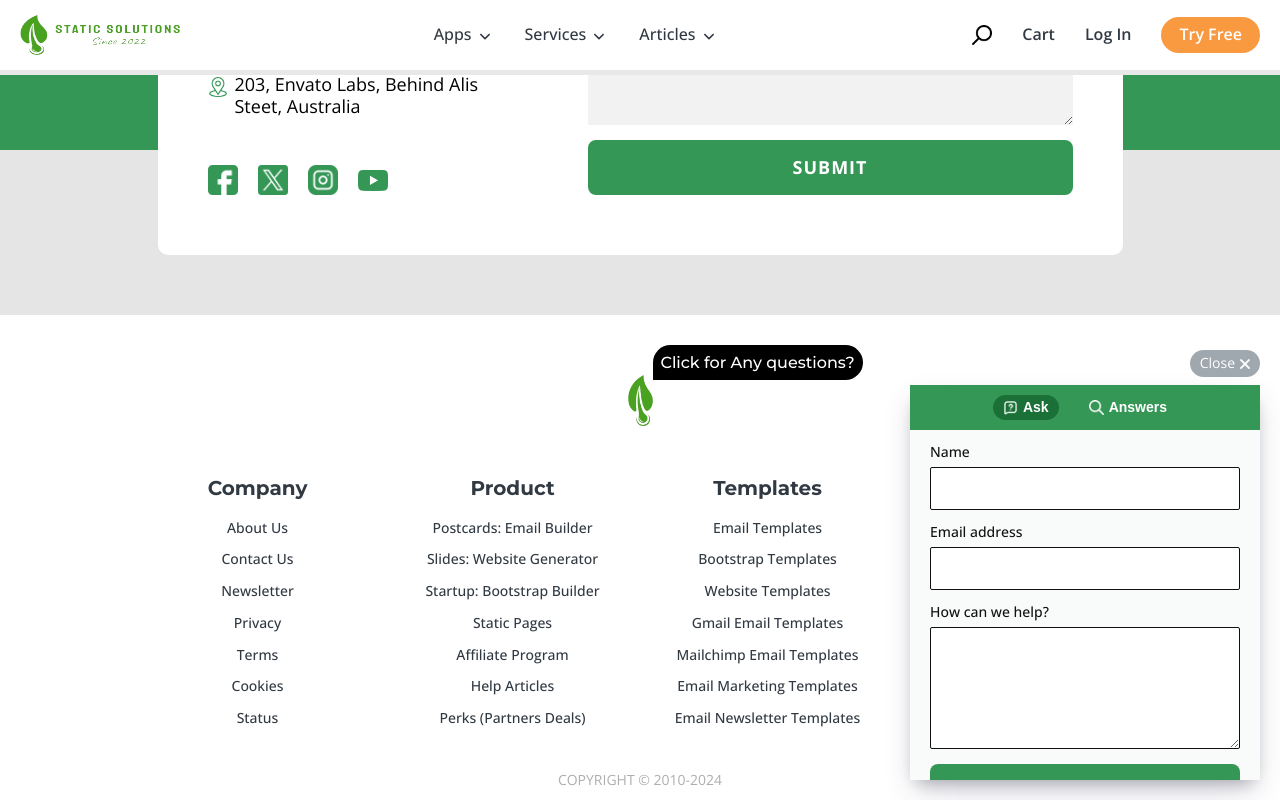
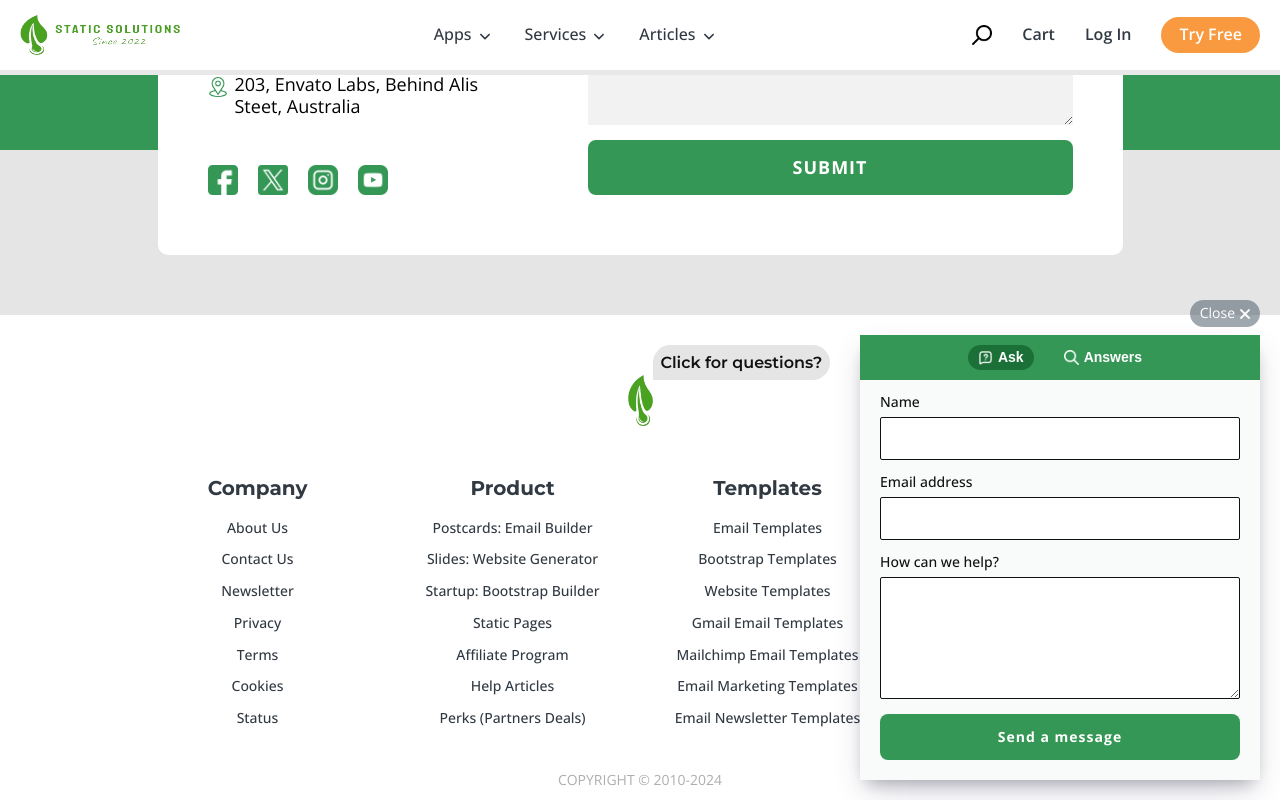
Before and after one commit to nilkanthdhanani/Static-Solution, a React (Create React App) app: page / in a window 1280 px wide. Both pictures are taken after a click on the picture 640 px from the left and 5592 px from the top of the page. Shown: the part 5192-5992 px from the top of the page. Built offline with nearby package versions, Linux system fonts and the light colour scheme.

Commit message:
final tuchup

```diff
--- a/src/commen/footer/askbox/askbox.scss
+++ b/src/commen/footer/askbox/askbox.scss
@@ -4,7 +4,7 @@
     position: fixed;
     bottom: 20px;
     right: 20px;
-    width: 350px;
+    width: 400px;
     z-index: 1000;
     box-sizing: border-box;
 
@@ -23,7 +23,7 @@
 
         .answers-box,
         .ask-box {
-            height: 350px;
+            height: 400px;
             overflow-y: auto;
             display: none;
             background-color: var(--bgcolor9);
--- a/src/commen/footer/footer.scss
+++ b/src/commen/footer/footer.scss
@@ -25,10 +25,17 @@ footer {
                     display: inline-block;
                     padding: 8px;
                     @include font16;
-                    font-weight: 500;
+                    font-weight: 600;
+                    color: var(--font-color2);
+                    background-color: var(--bgcolor2);
+                    border-radius: 20px 20px 20px 0;
+                }
+            }
+
+            &:hover {
+                h3 {
                     color: var(--color-white);
                     background-color: var(--color-black);
-                    border-radius: 20px 20px 20px 0;
                 }
             }
         }
--- a/src/commen/footer/index.js
+++ b/src/commen/footer/index.js
@@ -18,7 +18,7 @@ export default function Footer() {
             <div className="footer-first-main">
               <img src={favicon} alt="faviconB" onClick={toggleAskBox} />
               <div className="footer-first-ask">
-                <h3>Click for Any questions?</h3>
+                <h3>Click for questions?</h3>
               </div>
             </div>
           </div>
--- a/src/modules/home/home.scss
+++ b/src/modules/home/home.scss
@@ -307,13 +307,29 @@
             padding: 30px;
             background-color: var(--color-white);
             color: var(--font-color);
+            cursor: pointer;
+            transition: .3s ease-in-out;
 
-            &:nth-child(1) {
+            &:hover {
                 background-color: var(--font-color);
+                border-radius: 10px;
                 color: var(--color-white);
+                transform: scale(1.08);
+                transition: .3s ease-in-out;
 
                 p {
                     color: var(--color-white);
+                }
+
+                .purchase-button {
+                    button {
+                        background-color: var(--color-white);
+                        color: var(--font-color);
+
+                        svg {
+                            fill: var(--font-color);
+                        }
+                    }
                 }
             }
         }
@@ -332,10 +348,10 @@
                 color: var(--color-white);
                 background-color: var(--bgcolor6);
                 border-radius: 30px;
-                transition: .3s ease-in-out;
+                transition: 0.3s ease-in-out;
 
                 &:hover {
-                    transition: .3s ease-in-out;
+                    transition: 0.3s ease-in-out;
                     background-color: var(--bgcolor7);
                     color: var(--font-color2);
                 }
--- a/src/styles/button/_button.scss
+++ b/src/styles/button/_button.scss
@@ -125,26 +125,6 @@
             width: 18px;
             fill: var(--color-white);
         }
-
-        &:hover {
-            transition: 0.3s ease-in-out;
-            background-color: var(--bgcolor-buttonH2);
-        }
-    }
-}
-
-#purchase-button-first {
-    button {
-        background-color: var(--color-white);
-        color: var(--font-color);
-
-        svg {
-            fill: var(--font-color);
-        }
-
-        &:hover {
-            background-color: var(--bgcolor-buttonH4);
-        }
     }
 }
 
--- a/src/styles/theme/_theme.scss
+++ b/src/styles/theme/_theme.scss
@@ -10,7 +10,7 @@
     --font-color-ancer: #313942;
     --font-color-ancerH: #359756;
 
-    --scroll-bgcolor: #a7a9ab;
+    --scroll-bgcolor: #359756;
     --scroll-color: #e8e8e9;
 
     --bgcolor: #eef2f6;
```
Also changed, not shown: src/assets/images/png/youtube2.png.
